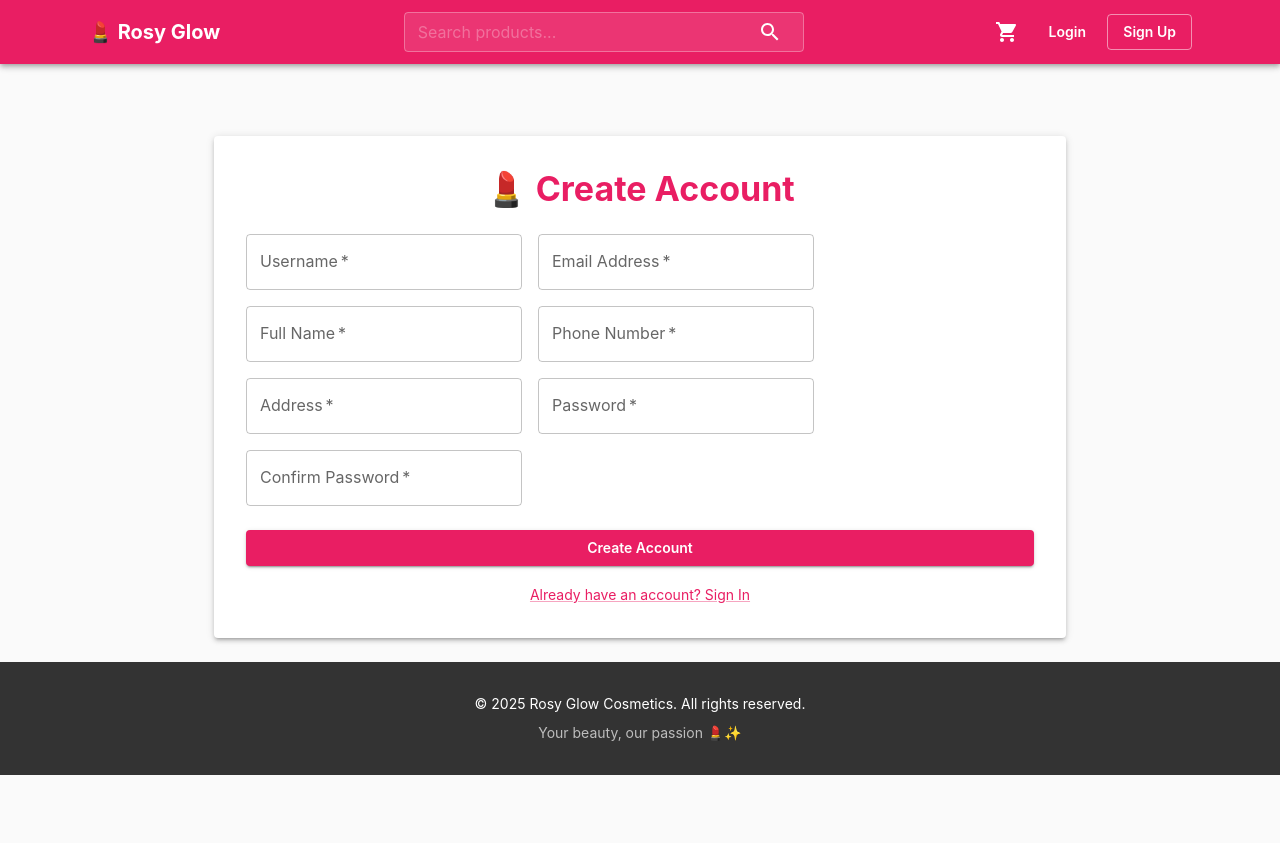
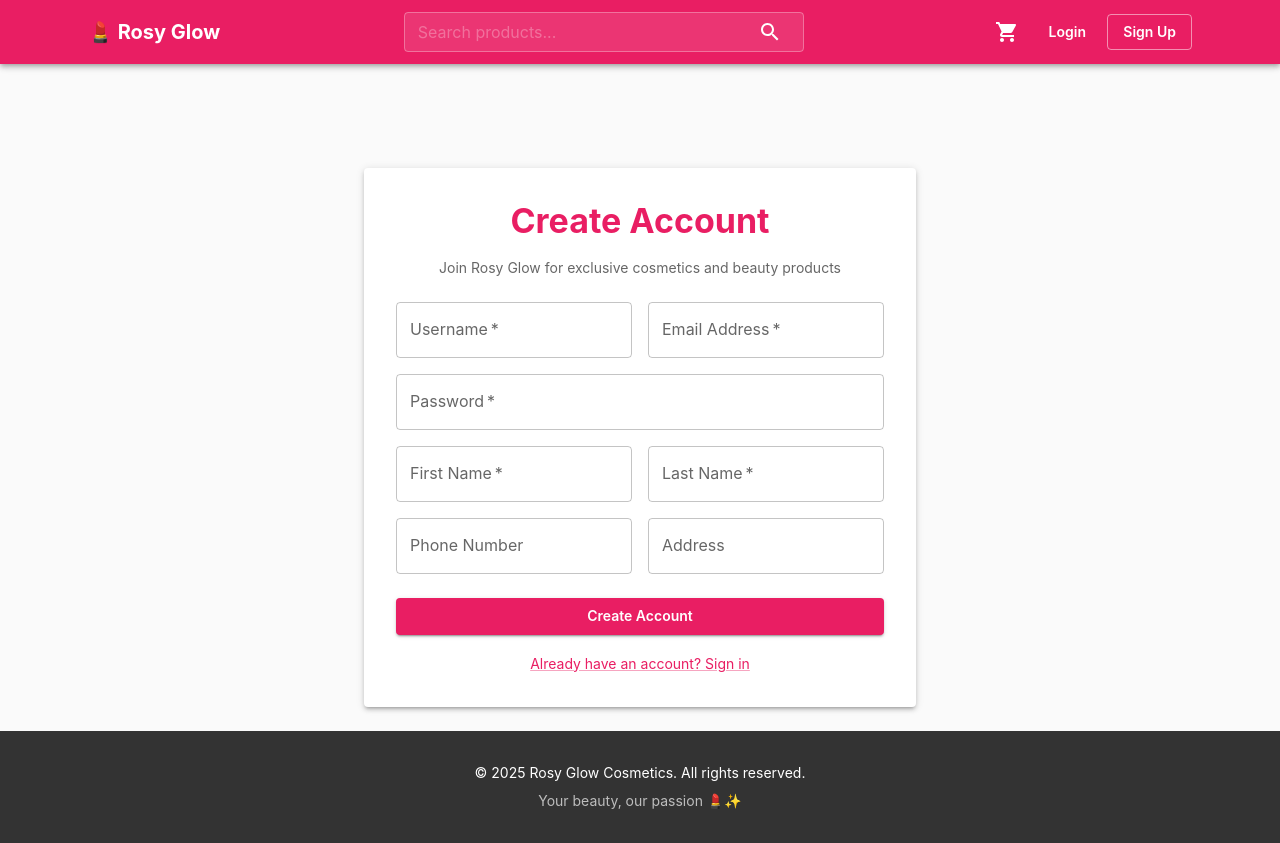
Before and after one commit to Bingusala/rosy-glow, a React (Create React App) app in the folder cosmetics-frontend/: page /register in a window 1280 px wide. Before the commit the page ends 800 px from the top, so only its background shows below. Built offline with nearby package versions, Linux system fonts and the light colour scheme.

Commit message:
Version of Material UI issue fixed

```diff
--- a/cosmetics-frontend/src/components/auth/RegisterPage.tsx
+++ b/cosmetics-frontend/src/components/auth/RegisterPage.tsx
@@ -8,69 +8,74 @@ import {
   Box,
   Alert,
   Link,
-  CircularProgress,
-  Grid
+  CircularProgress
 } from '@mui/material';
 import { useAuth } from '../../context/AuthContext';
 import { useNavigate, Link as RouterLink } from 'react-router-dom';
 
+interface RegisterFormData {
+  username: string;
+  email: string;
+  password: string;
+  firstName: string;
+  lastName: string;
+  phoneNumber: string;
+  address: string;
+}
+
 export function RegisterPage() {
-  const [formData, setFormData] = useState({
+  const { register, loading } = useAuth();
+  const navigate = useNavigate();
+  const [error, setError] = useState('');
+  const [formData, setFormData] = useState<RegisterFormData>({
     username: '',
     email: '',
     password: '',
-    confirmPassword: '',
-    fullName: '',
+    firstName: '',
+    lastName: '',
     phoneNumber: '',
     address: ''
   });
-  const [error, setError] = useState('');
-  const [loading, setLoading] = useState(false);
 
-  const { register } = useAuth();
-  const navigate = useNavigate();
-
-  const handleChange = (event: React.ChangeEvent<HTMLInputElement>) => {
-    const { name, value } = event.target;
+  const handleChange = (e: React.ChangeEvent<HTMLInputElement>) => {
+    const { name, value } = e.target;
     setFormData(prev => ({
       ...prev,
       [name]: value
     }));
   };
 
-  const handleSubmit = async (event: React.FormEvent) => {
-    event.preventDefault();
+  const handleSubmit = async (e: React.FormEvent) => {
+    e.preventDefault();
     setError('');
 
-    if (formData.password !== formData.confirmPassword) {
-      setError('Passwords do not match');
-      return;
-    }
-
-    if (formData.password.length < 6) {
-      setError('Password must be at least 6 characters long');
-      return;
-    }
-
-    setLoading(true);
-
     try {
-      const { confirmPassword, ...registerData } = formData;
-      await register(registerData);
+      await register(formData);
       navigate('/');
     } catch (err: any) {
-      setError(err.response?.data?.message || 'Registration failed. Please try again.');
-    } finally {
-      setLoading(false);
+      setError(err.message || 'Registration failed. Please try again.');
     }
   };
 
   return (
-    <Container maxWidth="md" sx={{ mt: 4 }}>
-      <Paper elevation={3} sx={{ p: 4 }}>
-        <Box sx={{ display: 'flex', flexDirection: 'column', alignItems: 'center' }}>
-          <Typography component="h1" variant="h4" sx={{ mb: 3, color: '#e91e63' }}>
-            💄 Create Account
+    <Container maxWidth="sm">
+      <Box sx={{ mt: 8, display: 'flex', flexDirection: 'column', alignItems: 'center' }}>
+        <Paper
+          elevation={3}
+          sx={{
+            padding: 4,
+            display: 'flex',
+            flexDirection: 'column',
+            alignItems: 'center',
+            width: '100%'
+          }}
+        >
+          <Typography component="h1" variant="h4" sx={{ mb: 2, color: '#e91e63', fontWeight: 'bold' }}>
+            Create Account
+          </Typography>
+
+          <Typography variant="body2" color="text.secondary" sx={{ mb: 3, textAlign: 'center' }}>
+            Join Rosy Glow for exclusive cosmetics and beauty products
           </Typography>
 
           {error && (
@@ -80,8 +85,9 @@ export function RegisterPage() {
           )}
 
           <Box component="form" onSubmit={handleSubmit} sx={{ width: '100%' }}>
-            <Grid container spacing={2}>
-              <Grid item xs={12} sm={6} component="div">
+            <Box sx={{ display: 'flex', flexDirection: 'column', gap: 2 }}>
+              {/* Row 1: Username and Email */}
+              <Box sx={{ display: 'flex', gap: 2, flexDirection: { xs: 'column', sm: 'row' } }}>
                 <TextField
                   required
                   fullWidth
@@ -93,8 +99,6 @@ export function RegisterPage() {
                   onChange={handleChange}
                   disabled={loading}
                 />
-              </Grid>
-              <Grid item xs={12} sm={6} component="div">
                 <TextField
                   required
                   fullWidth
@@ -107,79 +111,74 @@ export function RegisterPage() {
                   onChange={handleChange}
                   disabled={loading}
                 />
-              </Grid>
-              <Grid item xs={12} component="div">
+              </Box>
+
+              {/* Row 2: Password */}
+              <TextField
+                required
+                fullWidth
+                id="password"
+                label="Password"
+                name="password"
+                type="password"
+                autoComplete="new-password"
+                value={formData.password}
+                onChange={handleChange}
+                disabled={loading}
+              />
+
+              {/* Row 3: First Name and Last Name */}
+              <Box sx={{ display: 'flex', gap: 2, flexDirection: { xs: 'column', sm: 'row' } }}>
                 <TextField
                   required
                   fullWidth
-                  id="fullName"
-                  label="Full Name"
-                  name="fullName"
-                  autoComplete="name"
-                  value={formData.fullName}
+                  id="firstName"
+                  label="First Name"
+                  name="firstName"
+                  value={formData.firstName}
                   onChange={handleChange}
                   disabled={loading}
                 />
-              </Grid>
-              <Grid item xs={12} sm={6} component="div">
                 <TextField
                   required
+                  fullWidth
+                  id="lastName"
+                  label="Last Name"
+                  name="lastName"
+                  value={formData.lastName}
+                  onChange={handleChange}
+                  disabled={loading}
+                />
+              </Box>
+
+              {/* Row 4: Phone and Address */}
+              <Box sx={{ display: 'flex', gap: 2, flexDirection: { xs: 'column', sm: 'row' } }}>
+                <TextField
                   fullWidth
                   id="phoneNumber"
                   label="Phone Number"
                   name="phoneNumber"
-                  autoComplete="tel"
                   value={formData.phoneNumber}
                   onChange={handleChange}
                   disabled={loading}
                 />
-              </Grid>
-              <Grid item xs={12} sm={6} component="div">
                 <TextField
-                  required
                   fullWidth
                   id="address"
                   label="Address"
                   name="address"
-                  autoComplete="street-address"
                   value={formData.address}
                   onChange={handleChange}
                   disabled={loading}
                 />
-              </Grid>
-              <Grid item xs={12} sm={6} component="div">
-                <TextField
-                  required
-                  fullWidth
-                  name="password"
-                  label="Password"
-                  type="password"
-                  id="password"
-                  autoComplete="new-password"
-                  value={formData.password}
-                  onChange={handleChange}
-                  disabled={loading}
-                />
-              </Grid>
-              <Grid item xs={12} sm={6} component="div">
-                <TextField
-                  required
-                  fullWidth
-                  name="confirmPassword"
-                  label="Confirm Password"
-                  type="password"
-                  id="confirmPassword"
-                  value={formData.confirmPassword}
-                  onChange={handleChange}
-                  disabled={loading}
-                />
-              </Grid>
-            </Grid>
+              </Box>
+            </Box>
 
             <Button
               type="submit"
               fullWidth
               variant="contained"
+              disabled={loading}
               sx={{
                 mt: 3,
                 mb: 2,
@@ -188,19 +187,18 @@ export function RegisterPage() {
                   backgroundColor: '#c2185b'
                 }
               }}
-              disabled={loading}
             >
-              {loading ? <CircularProgress size={24} /> : 'Create Account'}
+              {loading ? <CircularProgress size={24} color="inherit" /> : 'Create Account'}
             </Button>
 
             <Box sx={{ textAlign: 'center' }}>
               <Link component={RouterLink} to="/login" variant="body2">
-                Already have an account? Sign In
+                Already have an account? Sign in
               </Link>
             </Box>
           </Box>
-        </Box>
-      </Paper>
+        </Paper>
+      </Box>
     </Container>
   );
 }
--- a/cosmetics-frontend/src/components/products/ProductList.tsx
+++ b/cosmetics-frontend/src/components/products/ProductList.tsx
@@ -1,6 +1,5 @@
 import React, { useState, useEffect } from 'react';
 import {
-  Grid,
   Typography,
   Box,
   Pagination,
@@ -174,13 +173,21 @@ export function ProductList({ categoryId, searchQuery }: ProductListProps) {
       {/* Products Grid */}
       {products && products.content.length > 0 ? (
         <>
-          <Grid container spacing={3}>
+          <Box sx={{
+            display: 'grid',
+            gridTemplateColumns: {
+              xs: '1fr',
+              sm: 'repeat(2, 1fr)',
+              md: 'repeat(3, 1fr)',
+              lg: 'repeat(4, 1fr)'
+            },
+            gap: 3,
+            mb: 4
+          }}>
             {products.content.map((product) => (
-              <Grid item xs={12} sm={6} md={4} lg={3} key={product.id} component="div">
-                <ProductCard product={product} />
-              </Grid>
+              <ProductCard key={product.id} product={product} />
             ))}
-          </Grid>
+          </Box>
 
           {/* Pagination */}
           {products.totalPages > 1 && (
```
Also changed, not shown: cosmetics-frontend/src/components/cart/CartPage.tsx (+19 -19 lines).
